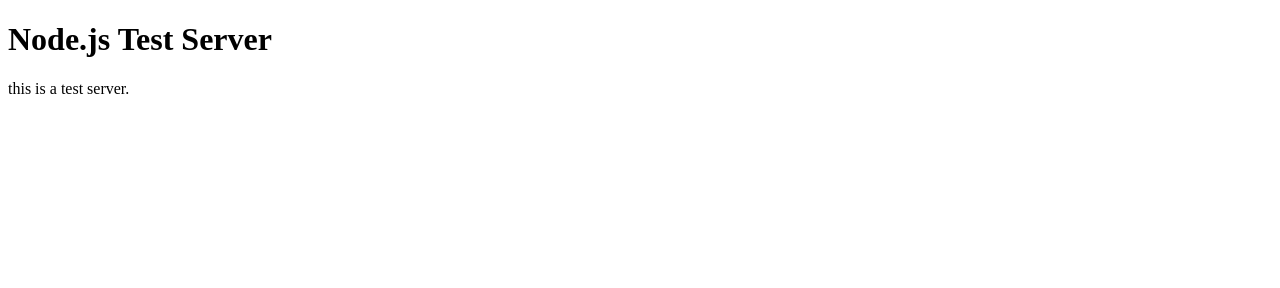
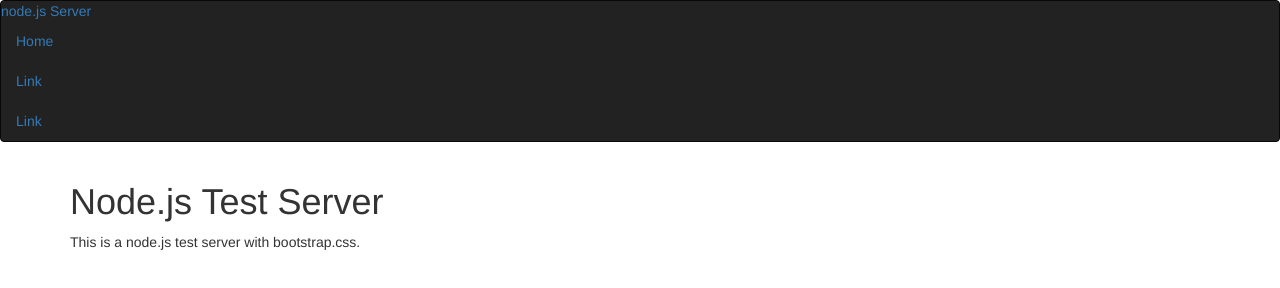
Before and after one commit to Karhusaari/Learning-Node, a website: page Webserver/public/index.html in a window 1280 px wide. Drawn offline with nearby package versions, Linux system fonts and the light colour scheme.

Commit message:
added webserver info

```diff
--- a/Webserver/public/index.html
+++ b/Webserver/public/index.html
@@ -1,12 +1,28 @@
 <!doctype html>
 <html lang="en">
 <head>
-    <meta charset="utf-8" />
-    <title>Node.js Test Server</title>
-    <meta name="description" content="Description of the content of this web page." />
+	<meta charset="utf-8" />
+	<title>Node.js Test Server</title>
+	<meta name="description" content="Description of the content of this web page." />
+	<link rel="stylesheet" type="text/css" href="bootstrap.css">
+	<link rel="stylesheet" type="text/css" href="styles.css">
 </head>
-	<body>
+<body>
+	<div class="navbar navbar-inverse">
+		<div class="navbar-inner">
+			<a class="brand" href="#">node.js Server</a>
+			<ul class="nav">
+				<li class="active"><a href="#">Home</a></li>
+				<li><a href="#">Link</a></li>
+				<li><a href="#">Link</a></li>
+			</ul>
+		</div>
+	</div>
+
+	<div class="container">
 		<h1>Node.js Test Server</h1>
-		<p>this is a test server.</p>
-	</body>
+		<p>This is a node.js test server with bootstrap.css.</p>
+	</div>
+
+</body>
 </html>
--- a/Webserver/webserver.js
+++ b/Webserver/webserver.js
@@ -7,7 +7,7 @@
 	var ext = path.extname(filename);
 	var localpath = __dirname + "/public/";
 
-	if(ext == ".html"){
+	if(ext == ".html" || ext == ".css"){
 		localpath += filename;
 
 		fs.exists(localpath, function(exists){
```
Also changed, not shown: README.md, 1 other file.
